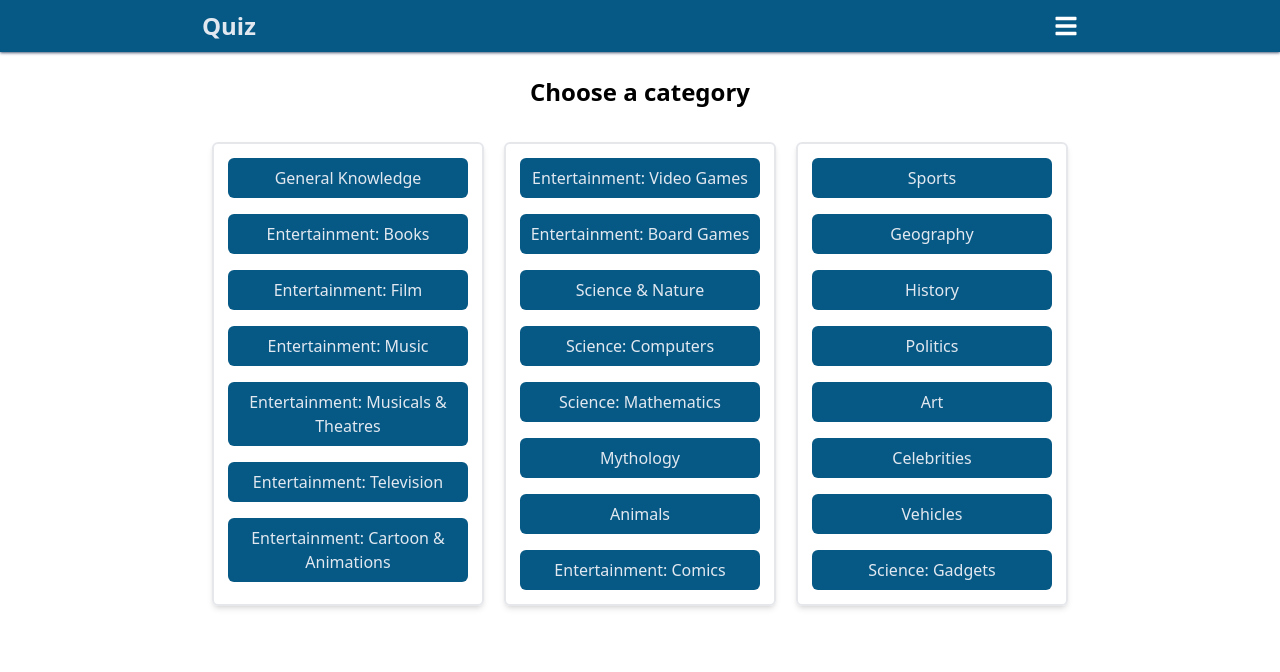
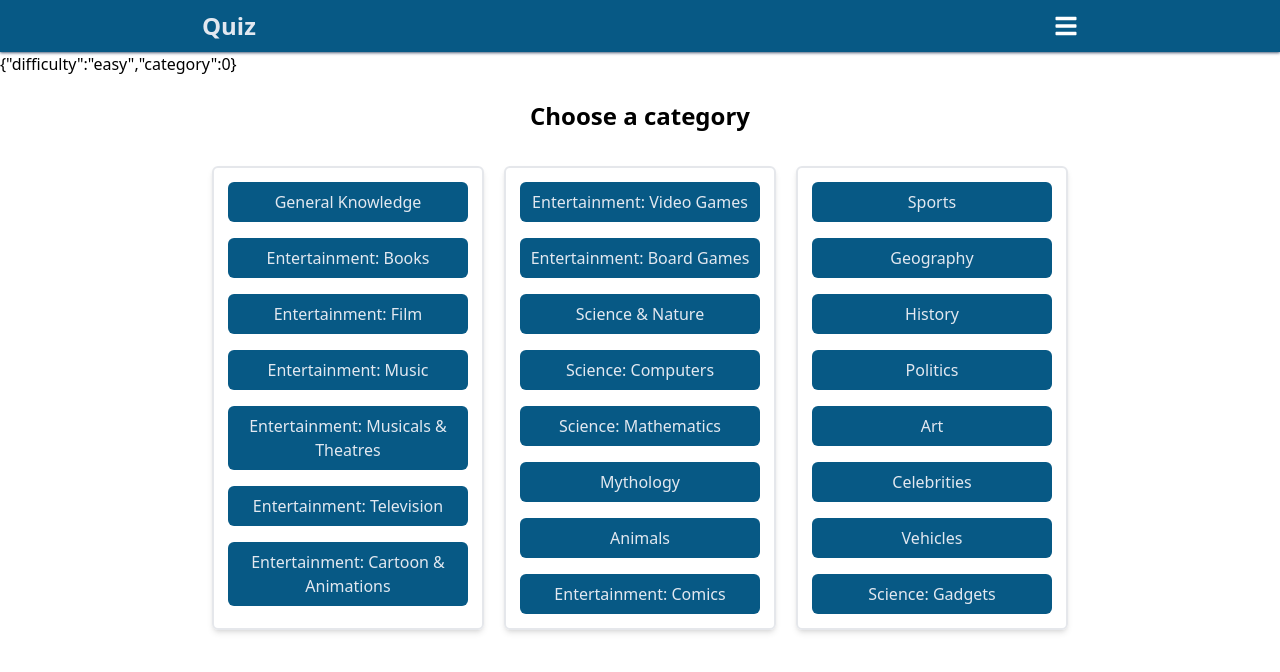
Before and after one commit to ojokne/quiz, a React (Create React App) app: page / in a window 1280 px wide. Shown: the top 672 px of the page. Built offline with nearby package versions, Linux system fonts and the light colour scheme.

Commit message:
Update to import statements

```diff
--- a/src/App.js
+++ b/src/App.js
@@ -6,11 +6,14 @@ import { Routes, Route } from "react-router-dom";
 import ErrorPage from "./pages/ErrorPage";
 import Questions from "./pages/Questions";
 import Results from "./pages/Results";
+import { useOptions } from "./context/ContextProvider";
 
 function App() {
+  const options = useOptions();
   return (
     <div className="antialiased font-sans">
       <Header />
+      {JSON.stringify(options)}
       <div className="max-w-4xl m-auto">
         <Routes>
           <Route path="/" element={<Categories />}></Route>
--- a/src/context/ContextProvider.js
+++ b/src/context/ContextProvider.js
@@ -37,11 +37,11 @@ function ContextProvider({ children }) {
 }
 export default ContextProvider;
 
-export function useQuestions() {
+export function useOptions() {
   return useContext(Options);
 }
 
-export function useQuestionsDispatch() {
+export function useOptionsDispatch() {
   return useContext(OptionDispatch);
 }
 
--- a/src/pages/Categories.jsx
+++ b/src/pages/Categories.jsx
@@ -1,5 +1,5 @@
 import Category from "../components/Category";
-import { useQuestionsDispatch } from "../context/ContextProvider";
+import { useOptionsDispatch } from "../context/ContextProvider";
 import {
   triviaCategories1,
   triviaCategories2,
@@ -7,7 +7,7 @@ import {
 } from "../store/constants";
 
 function Categories() {
-  const optionsDispatch = useQuestionsDispatch();
+  const optionDispatch = useOptionsDispatch();
   return (
     <div>
       <h1 className="text-center font-bold text-2xl p-3 m-3">
@@ -21,7 +21,7 @@ function Categories() {
                 <Category
                   key={category.id}
                   category={category}
-                  dispatch={optionsDispatch}
+                  dispatch={optionDispatch}
                 />
               );
             })}
@@ -32,7 +32,7 @@ function Categories() {
                 <Category
                   key={category.id}
                   category={category}
-                  dispatch={optionsDispatch}
+                  dispatch={optionDispatch}
                 />
               );
             })}
@@ -43,7 +43,7 @@ function Categories() {
                 <Category
                   key={category.id}
                   category={category}
-                  dispatch={optionsDispatch}
+                  dispatch={optionDispatch}
                 />
               );
             })}
--- a/src/pages/Difficulty.jsx
+++ b/src/pages/Difficulty.jsx
@@ -1,12 +1,24 @@
+import { useEffect } from "react";
 import { useNavigate } from "react-router-dom";
+import { useOptions, useOptionsDispatch } from "../context/ContextProvider";
 import { ACTIONS, DIFFICULTY } from "../store/constants";
 
-function Difficulty({ dispatch }) {
+function Difficulty() {
+  const options = useOptions();
   const navigate = useNavigate();
+  const optionDispatch = useOptionsDispatch();
   function handleChangeDifficulty(difficulty) {
-    dispatch({ type: ACTIONS.CHANGE_DIFFICULTY, difficulty: difficulty });
+    optionDispatch({
+      type: ACTIONS.CHANGE_DIFFICULTY,
+      difficulty: difficulty,
+    });
     navigate("/questions");
   }
+  useEffect(() => {
+    if (options.category === 0) {
+      navigate("/");
+    }
+  });
   return (
     <div className="flex flex-col h-96 justify-center items-center mt-3">
       <h1 className="font-bold text-2xl m-3 p-3">Choose a difficulty</h1>
--- a/src/pages/Questions.jsx
+++ b/src/pages/Questions.jsx
@@ -2,25 +2,36 @@ import { useEffect, useState } from "react";
 import { useNavigate } from "react-router-dom";
 import Question from "../components/Question";
 import FadeLoader from "react-spinners/ClipLoader";
+import {
+  useAnswerDispatch,
+  useAnswers,
+  useOptions,
+} from "../context/ContextProvider";
 
 export function createMarkup(data) {
   return { __html: data };
 }
 
-function Questions({
-  state,
-  questions,
-  setQuestions,
-  answers,
-  answerDispatch,
-}) {
+function Questions() {
+  const [loading, setLoading] = useState(true);
+  const [questions, setQuestions] = useState([]);
+
+  const options = useOptions();
+  const answers = useAnswers();
+
   const navigate = useNavigate();
-  const [loading, setLoading] = useState(true);
+  const answerDispatch = useAnswerDispatch();
+
+  function shuffle(array, data) {
+    let random = Math.floor((Math.random() * 1e16) % 4);
+    array.splice(random, 0, data);
+    return array;
+  }
 
   async function fetchQuestions() {
     const questions = new Array(10);
     const res = await fetch(
-      `https://opentdb.com/api.php?amount=10&category=${state.category}&difficulty=${state.difficulty}`
+      `https://opentdb.com/api.php?amount=10&category=${options.category}&difficulty=${options.difficulty}`
     );
     const { results } = await res.json();
     for (let i = 0; i < results.length; i++) {
@@ -40,12 +51,6 @@ function Questions({
     setQuestions(questions);
     setLoading(false);
   }
-
-  function shuffle(array, data) {
-    let random = Math.floor((Math.random() * 1e16) % 4);
-    array.splice(random, 0, data);
-    return array;
-  }
   function handleFinish() {
     if (answers.length < 9) {
       alert("Attempt all questions");
@@ -54,7 +59,7 @@ function Questions({
     }
   }
   useEffect(() => {
-    if (state.category === 0) {
+    if (options.category === 0) {
       navigate("/");
     } else {
       fetchQuestions();
--- a/src/pages/Results.jsx
+++ b/src/pages/Results.jsx
@@ -1,14 +1,17 @@
 import { useEffect, useState } from "react";
+import { useAnswers, useOptions } from "../context/ContextProvider";
 import { useNavigate } from "react-router-dom";
 import Review from "../components/Review";
 
-function Results({ answers, state }) {
+function Results() {
+  const answers = useAnswers();
+  const options = useOptions();
   const navigate = useNavigate();
   const [correct, setCorrect] = useState();
 
   useEffect(() => {
     let count = 0;
-    if (state.category === 0) {
+    if (options.category === 0) {
       navigate("/");
     } else {
       for (let i = 0; i < answers.length; i++) {
```
